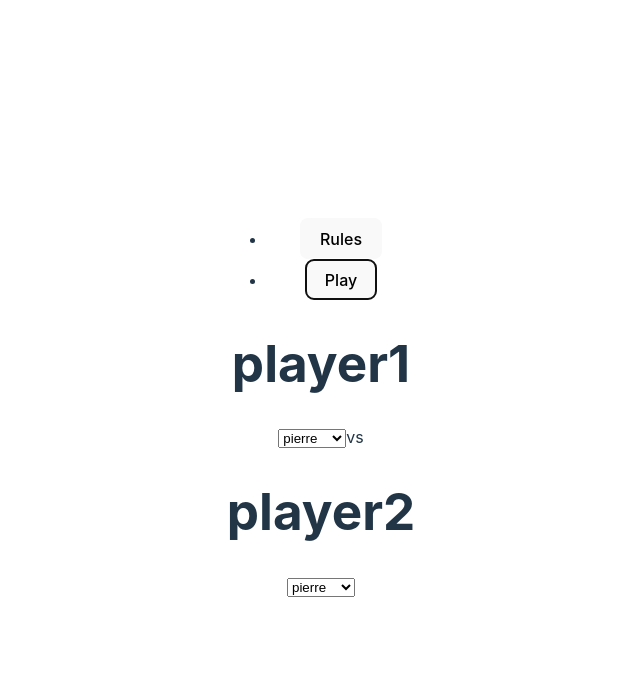
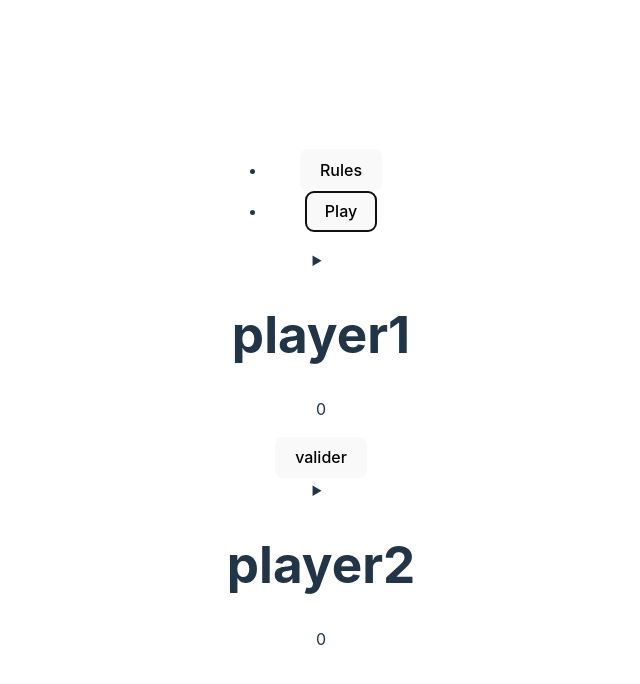
Before and after one commit to simbld/chifoumi, a React (Vite) app: page / in a window 1280 px wide. Both pictures are taken after a click on the button "Play". Shown: the top 684 px of the page, without its empty margins (319-959 px from the left). Built offline with nearby package versions, Linux system fonts and the light colour scheme.

Commit message:
added round resolution

```diff
--- a/src/components/Player.jsx
+++ b/src/components/Player.jsx
@@ -1,13 +1,16 @@
-function Player({ pseudo, move, setMove }) {
+function Player({ pseudo, move, setMove, score }) {
   return (
-    <>
-      <h1>{pseudo}</h1>
+    <details>
+      <summary>
+        <h1>{pseudo}</h1>
+        <p>{score}</p>
+      </summary>
       <select value={move} onChange={(event) => setMove(event.target.value)}>
         <option>pierre</option>
         <option>feuille</option>
         <option>ciseaux</option>
       </select>
-    </>
+    </details>
   );
 }
 
--- a/src/pages/Play.jsx
+++ b/src/pages/Play.jsx
@@ -6,11 +6,53 @@ function Play() {
   const [movePlayer1, setMovePlayer1] = useState("pierre");
   const [movePlayer2, setMovePlayer2] = useState("pierre");
 
+  const [scorePlayer1, setScorePlayer1] = useState(0);
+  const [scorePlayer2, setScorePlayer2] = useState(0);
+
+  const resolveRound = () => {
+    if (movePlayer1 === "pierre") {
+      if (movePlayer2 === "feuille") {
+        setScorePlayer2(scorePlayer2 + 1);
+      }
+      if (movePlayer2 === "ciseaux") {
+        setScorePlayer1(scorePlayer1 + 1);
+      }
+    }
+    if (movePlayer1 === "feuille") {
+      if (movePlayer2 === "ciseaux") {
+        setScorePlayer2(scorePlayer2 + 1);
+      }
+      if (movePlayer2 === "pierre") {
+        setScorePlayer1(scorePlayer1 + 1);
+      }
+    }
+    if (movePlayer1 === "ciseaux") {
+      if (movePlayer2 === "pierre") {
+        setScorePlayer2(scorePlayer2 + 1);
+      }
+      if (movePlayer2 === "feuille") {
+        setScorePlayer1(scorePlayer1 + 1);
+      }
+    }
+  };
+
   return (
     <>
-      <Player pseudo="player1" move={movePlayer1} setMove={setMovePlayer1} />
-      vs
-      <Player pseudo="player2" move={movePlayer2} setMove={setMovePlayer2} />
+      <Player
+        pseudo="player1"
+        move={movePlayer1}
+        setMove={setMovePlayer1}
+        score={scorePlayer1}
+      />
+      <button type="button" onClick={resolveRound}>
+        valider
+      </button>
+      <Player
+        pseudo="player2"
+        move={movePlayer2}
+        setMove={setMovePlayer2}
+        score={scorePlayer2}
+      />
     </>
   );
 }
```
